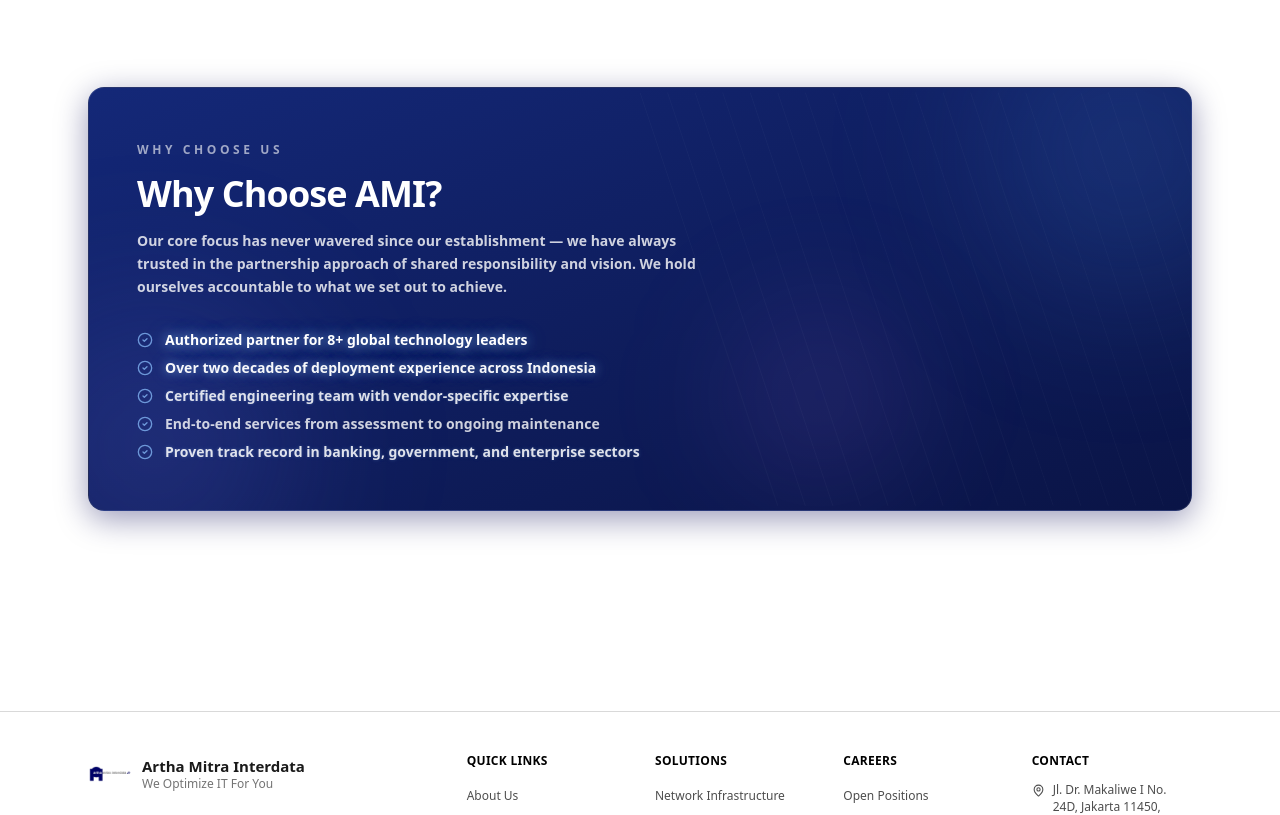
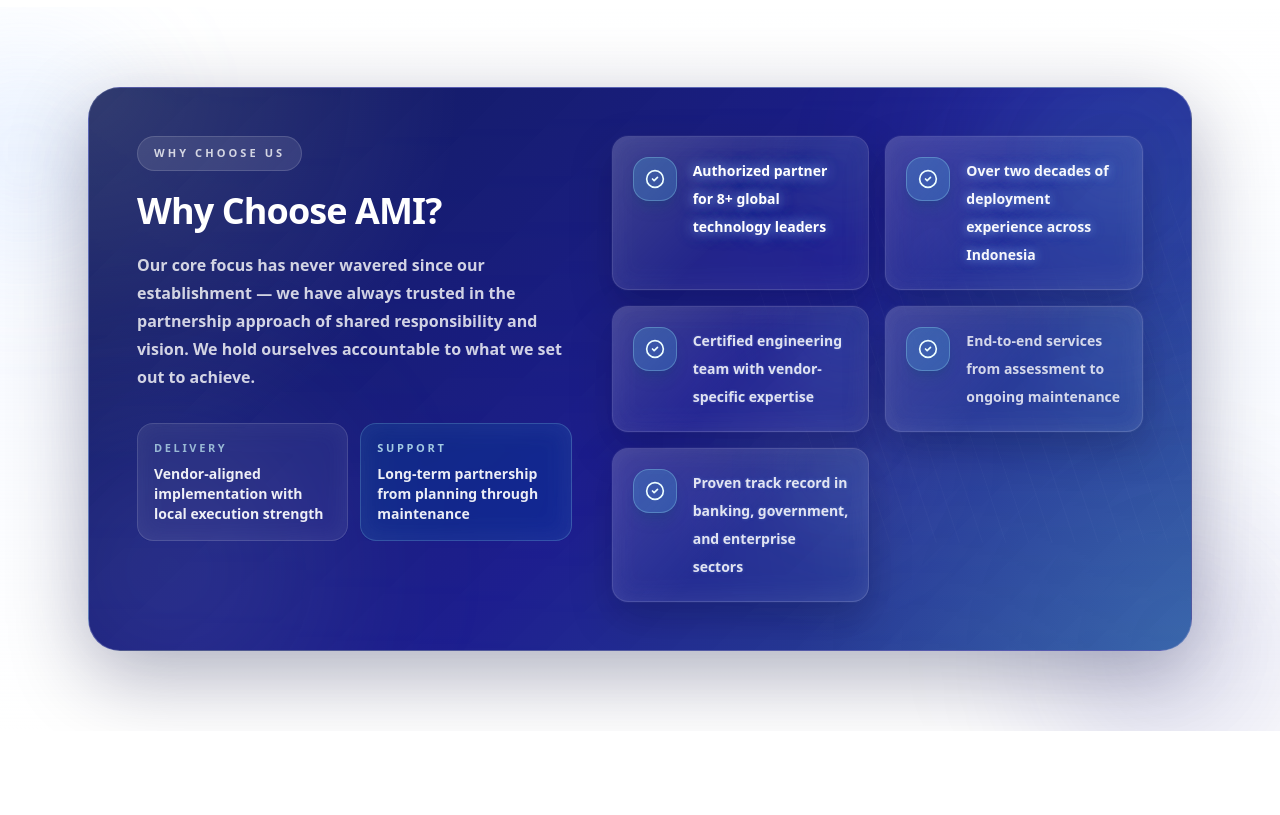
Before and after one commit to negoblette/Website-Artha-Mitra-Interdata, a Next.js app in the folder my-app/: page /products in a window 1280 px wide. Shown: the part 2000-2815 px from the top of the page. Built offline with nearby package versions, Linux system fonts and the light colour scheme.

Commit message:
revised design on whychoose section in product page

```diff
--- a/my-app/components/products/WhyChoose.jsx
+++ b/my-app/components/products/WhyChoose.jsx
@@ -5,18 +5,22 @@
 
 export default function WhyChoose({ data }) {
   return (
-    <section className="relative py-20 mb-30 overflow-hidden">
+    <section className="relative mb-30 overflow-hidden py-20">
+      <div className="absolute inset-0 bg-gradient-to-b from-transparent via-[#eef3ff]/40 to-transparent" />
+      <div className="absolute inset-0 mesh-gradient-accent opacity-[0.06]" />
+      <div className="absolute left-[-5rem] top-10 h-52 w-52 rounded-full bg-[#8cb8ff]/18 blur-3xl" />
+      <div className="absolute bottom-[-4rem] right-[-2rem] h-72 w-72 rounded-full bg-[#0a0b85]/10 blur-3xl" />
+
       <div className="relative z-10 max-w-6xl mx-auto px-4 sm:px-6">
         <AnimatedSection>
-          <div className="relative rounded-2xl p-8 sm:p-12 overflow-hidden bg-gradient-to-br from-[rgb(20,40,120)] to-[rgb(10,20,70)] border border-white/10 shadow-[0_8px_32px_rgba(0,0,80,0.4)]">
+          <div className="relative overflow-hidden rounded-[2rem] border border-[#d9e3ff]/30 bg-[linear-gradient(135deg,rgba(8,20,82,0.97),rgba(10,11,133,0.92)_55%,rgba(11,53,138,0.85))] p-8 shadow-[0_24px_80px_rgba(3,6,53,0.32)] backdrop-blur-xl sm:p-12">
+            <div className="absolute inset-0 bg-[radial-gradient(circle_at_top_left,rgba(255,255,255,0.14),transparent_30%),radial-gradient(circle_at_bottom_right,rgba(125,211,252,0.18),transparent_32%)]" />
+            <div className="absolute inset-0 bg-gradient-to-r from-transparent via-white/8 to-transparent -translate-x-full transition-transform duration-1000 ease-in-out hover:translate-x-full pointer-events-none" />
+            <div className="absolute -top-16 right-[-4rem] h-72 w-72 rounded-full bg-[#60a5fa]/18 blur-[90px]" />
+            <div className="absolute -bottom-16 left-[-4rem] h-72 w-72 rounded-full bg-[#a5b4fc]/14 blur-[90px]" />
+            <div className="absolute top-1/2 right-1/4 h-44 w-44 rounded-full bg-white/8 blur-[70px]" />
 
-            <div className="absolute inset-0 bg-gradient-to-r from-transparent via-white/5 to-transparent -translate-x-full hover:translate-x-full transition-transform duration-1000 ease-in-out pointer-events-none" />
-
-            <div className="absolute -top-20 -right-20 w-72 h-72 bg-blue-400/15 rounded-full blur-[80px]" />
-            <div className="absolute -bottom-20 -left-20 w-72 h-72 bg-indigo-400/15 rounded-full blur-[80px]" />
-            <div className="absolute top-1/2 right-1/4 w-48 h-48 bg-purple-400/10 rounded-full blur-[60px]" />
-
-            <div className="absolute right-0 top-0 bottom-0 w-1/2 opacity-10">
+            <div className="absolute right-0 top-0 bottom-0 hidden w-[42%] opacity-10 lg:block">
               <svg viewBox="0 0 400 300" className="w-full h-full" fill="none">
                 {Array.from({ length: 20 }).map((_, i) => (
                   <line
@@ -32,37 +36,94 @@
               </svg>
             </div>
 
-            <div className="relative">
-              <span className="inline-block text-white/60 text-xs font-semibold tracking-[0.3em] uppercase mb-4">
+            <div className="relative grid gap-10 lg:grid-cols-[0.9fr_1.1fr] lg:items-start">
+              <div className="max-w-xl">
+                <span className="inline-flex items-center rounded-full border border-white/14 bg-white/10 px-4 py-2 text-[11px] font-semibold uppercase tracking-[0.28em] text-white/78">
                   Why Choose Us
                 </span>
-              <h2 className="text-3xl sm:text-4xl font-bold text-white mb-4 tracking-tight">
+                <h2 className="mt-5 text-3xl font-bold tracking-tight text-white sm:text-4xl">
                   {data.title}
                 </h2>
-              <p className="text-white/80 text-sm font-semibold leading-relaxed max-w-xl mb-8">
+                <p className="mt-5 max-w-lg text-sm font-semibold leading-7 text-white/80 sm:text-base">
                   {data.description}
                 </p>
 
-              <div className="space-y-2">
+                <div className="mt-8 grid gap-3 sm:grid-cols-2">
+                  <div className="rounded-2xl border border-white/12 bg-white/10 px-4 py-4 backdrop-blur-md">
+                    <p className="text-[11px] font-semibold uppercase tracking-[0.24em] text-cyan-100/68">
+                      Delivery
+                    </p>
+                    <p className="mt-2 text-sm font-semibold text-white/92">
+                      Vendor-aligned implementation with local execution strength
+                    </p>
+                  </div>
+                  <div className="rounded-2xl border border-cyan-200/18 bg-cyan-300/12 px-4 py-4 backdrop-blur-md">
+                    <p className="text-[11px] font-semibold uppercase tracking-[0.24em] text-cyan-100/78">
+                      Support
+                    </p>
+                    <p className="mt-2 text-sm font-semibold text-white/92">
+                      Long-term partnership from planning through maintenance
+                    </p>
+                  </div>
+                </div>
+              </div>
+
+              <div className="grid gap-4 sm:grid-cols-2">
                 {data.points.map((point, i) => (
                   <motion.div
                     key={i}
-                    initial={{ opacity: 0, x: -20 }}
-                    whileInView={{ opacity: 1, x: 0 }}
-                    viewport={{ once: true }}
-                    transition={{ delay: i * 0.1, duration: 0.4 }}
-                    className="flex items-start gap-3 group/item relative"
+                    initial={{ opacity: 0, y: 24 }}
+                    whileInView={{ opacity: 1, y: 0 }}
+                    whileHover={{ y: -6, scale: 1.01 }}
+                    viewport={{ once: true, amount: 0.25 }}
+                    transition={{ delay: i * 0.08, duration: 0.45 }}
+                    className="group relative overflow-hidden rounded-2xl border border-white/14 bg-white/10 p-5 shadow-[0_16px_40px_rgba(2,6,39,0.26)] backdrop-blur-md"
+                    style={{
+                      boxShadow:
+                        '0 16px 40px rgba(2,6,39,0.26), 0 0 0 1px rgba(255,255,255,0.04)',
+                    }}
                   >
-                    <CheckCircle2 className="w-4 h-4 text-blue-300/70 mt-0.5 flex-shrink-0 relative z-10" />
+                    <div className="absolute inset-0 bg-[linear-gradient(135deg,rgba(255,255,255,0.18),transparent_52%)] opacity-75 transition-opacity duration-300 group-hover:opacity-100" />
+                    <div
+                      className="absolute -right-8 -top-10 h-28 w-28 rounded-full bg-cyan-200/14 blur-2xl transition-opacity duration-300 group-hover:opacity-100"
+                      style={{ opacity: 0.7 }}
+                    />
+
+                    <div className="relative flex items-start gap-4">
+                      <motion.div
+                        className="flex h-11 w-11 flex-shrink-0 items-center justify-center rounded-2xl border border-cyan-200/28 bg-cyan-300/18 text-cyan-50 shadow-lg shadow-cyan-900/20"
+                        // animate={{
+                        //   boxShadow: [
+                        //     '0 0 0 rgba(103,232,249,0)',
+                        //     '0 0 18px rgba(103,232,249,0.24)',
+                        //     '0 0 0 rgba(103,232,249,0)',
+                        //   ],
+                        // }}
+                        transition={{
+                          duration: 3.2,
+                          repeat: Infinity,
+                          ease: 'easeInOut',
+                          delay: i * 0.35,
+                        }}
+                      >
+                        <CheckCircle2 className="h-5 w-5" />
+                      </motion.div>
+
+                      <div>
+                        {/* <p className="mb-2 text-[11px] font-semibold uppercase tracking-[0.24em] text-cyan-100/55">
+                          Achievement {String(i + 1).padStart(2, '0')}
+                        </p> */}
                         <span
-                      className="font-semibold text-sm relative z-10"
+                          className="relative z-10 text-sm font-semibold leading-7 text-white/90"
                           style={{
-                        animation: `textGlow 4s ease-in-out infinite`,
+                            animation: 'textGlow 4s ease-in-out infinite',
                             animationDelay: `${i * 0.7}s`,
                           }}
                         >
                           {point}
                         </span>
+                      </div>
+                    </div>
                   </motion.div>
                 ))}
               </div>
```
Lines whose indentation alone changed are shown as unchanged.
